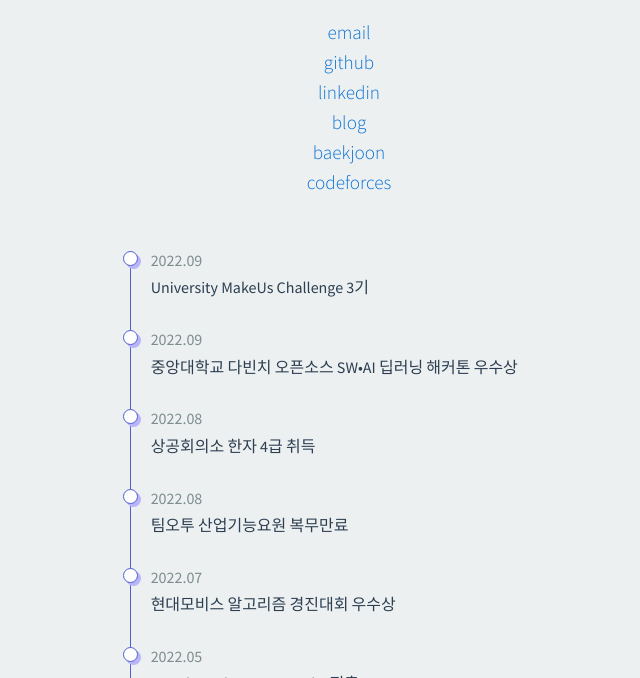
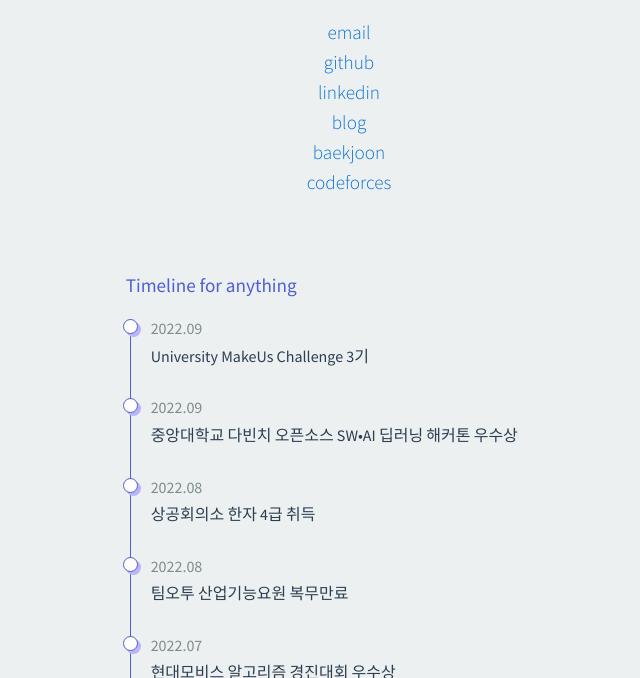
Before and after one commit to njw1204/njw1204.github.io, a website: page public/index.html in a window 1280 px wide. Shown: the part 122-800 px from the top of the page, without its empty margins (291-931 px from the left). Drawn offline with nearby package versions, Linux system fonts and the light colour scheme.

Commit message:
Update main page

```diff
--- a/public/css/style.css
+++ b/public/css/style.css
@@ -103,6 +103,15 @@ main {
   text-align: start;
 }
 
+.timeline-title {
+  display: inline-block;
+  margin-top: 1.2em;
+  margin-bottom: 1.2em;
+  margin-left: 3px;
+  font-size: 1.2em;
+  color: #4e5ed3;
+}
+
 .timeline li {
   position: relative;
   margin: 0 0 0 7px;
--- a/public/index.html
+++ b/public/index.html
@@ -49,7 +49,9 @@
         </ul>
       </section>
       <section>
-        <ul class="timeline">
+        <div class="timeline">
+          <div class="timeline-title">Timeline for anything</div>
+          <ul>
             <li>
               <div class="timeline-time">2022.09</div>
               <p class="timeline-message">University MakeUs Challenge 3기</p>
@@ -70,7 +72,9 @@
             </li>
             <li>
               <div class="timeline-time">2022.07</div>
-            <p class="timeline-message">현대모비스 알고리즘 경진대회 우수상</p>
+              <p class="timeline-message">
+                현대모비스 알고리즘 경진대회 우수상
+              </p>
             </li>
             <li>
               <div class="timeline-time">2022.05</div>
@@ -301,6 +305,7 @@
               <p class="timeline-message">상명고등학교 입학</p>
             </li>
           </ul>
+        </div>
       </section>
     </main>
 
```
Lines whose indentation alone changed are shown as unchanged.
